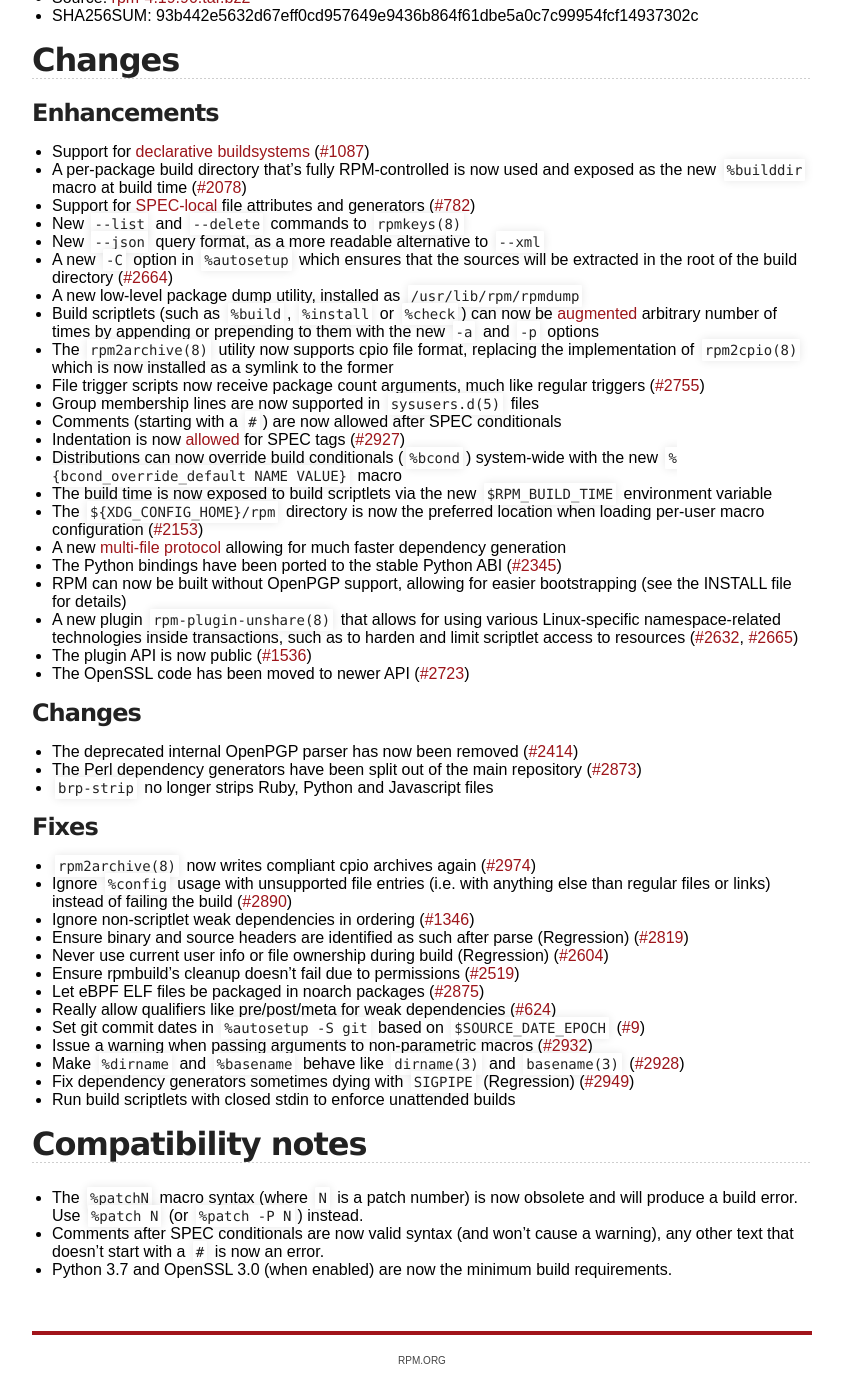
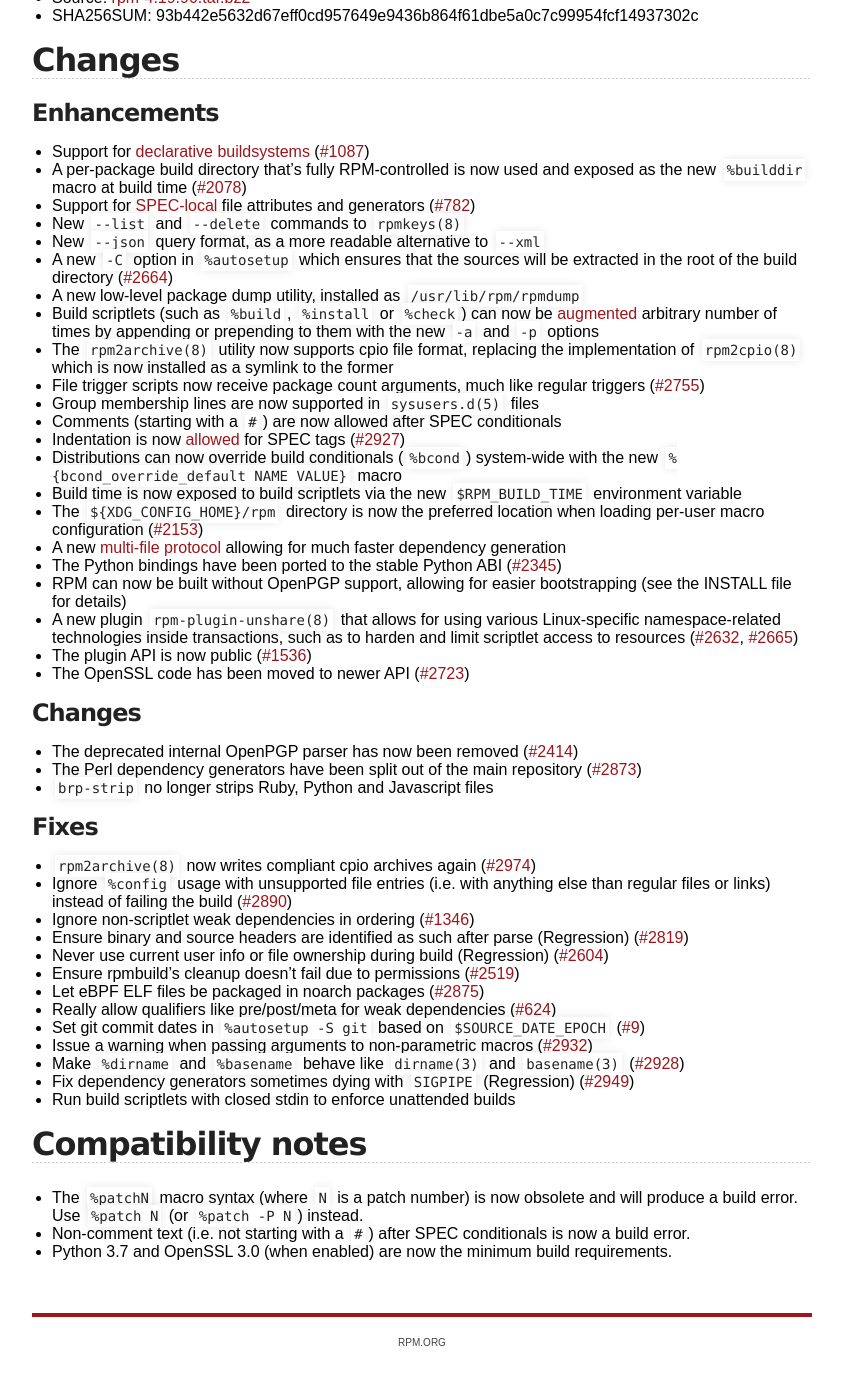
Before and after one commit to rpm-software-management/rpm-web, a Jekyll site: the page built from wiki/Releases/4.20.0.md, in a window 1280 px wide and 1400 px high, scrolled down 393 px. Shown: the whole window, without its empty margins (218-1061 px from the left). Built offline with Jekyll 4.4.1, drawn with Linux system fonts in a browser that asks for light colours.

Commit message:
Minor RN tweaks

```diff
--- a/wiki/Releases/4.20.0.md
+++ b/wiki/Releases/4.20.0.md
@@ -27,7 +27,7 @@ Last update: 2024-04-08
 * Comments (starting with a `#`) are now allowed after SPEC conditionals
 * Indentation is now [allowed](https://rpm-software-management.github.io/rpm/manual/spec.html#preamble-tags) for SPEC tags ([#2927](https://github.com/rpm-software-management/rpm/issues/2927))
 * Distributions can now override build conditionals (`%bcond`) system-wide with the new `%{bcond_override_default NAME VALUE}` macro
-* The build time is now exposed to build scriptlets via the new `$RPM_BUILD_TIME` environment variable
+* Build time is now exposed to build scriptlets via the new `$RPM_BUILD_TIME` environment variable
 * The `${XDG_CONFIG_HOME}/rpm` directory is now the preferred location when loading per-user macro configuration ([#2153](https://github.com/rpm-software-management/rpm/issues/2153))
 * A new [multi-file protocol](https://rpm-software-management.github.io/rpm/manual/dependency_generators.html#writing-dependency-generators) allowing for much faster dependency generation
 * The Python bindings have been ported to the stable Python ABI ([#2345](https://github.com/rpm-software-management/rpm/issues/2345))
@@ -59,7 +59,6 @@ Last update: 2024-04-08
 ## Compatibility notes
 * The `%patchN` macro syntax (where `N` is a patch number) is now obsolete and
   will produce a build error.  Use `%patch N` (or `%patch -P N`) instead.
-* Comments after SPEC conditionals are now valid syntax (and won't cause a
-  warning), any other text that doesn't start with a `#` is now an error.
+* Non-comment text (i.e. not starting with a `#`) after SPEC conditionals is now a build error.
 * Python 3.7 and OpenSSL 3.0 (when enabled) are now the minimum build
   requirements.
```
